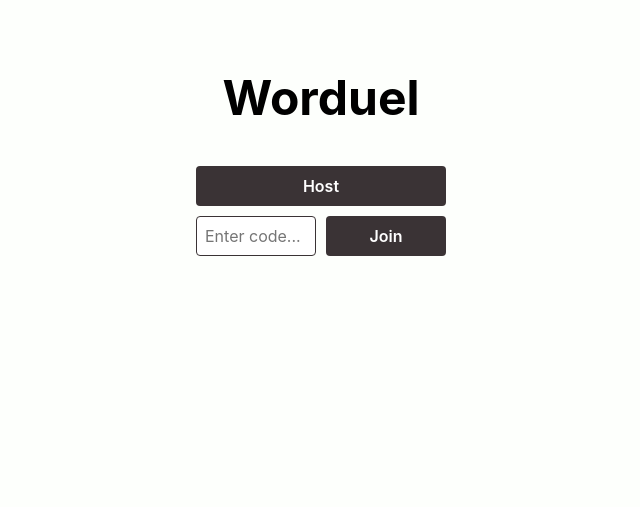
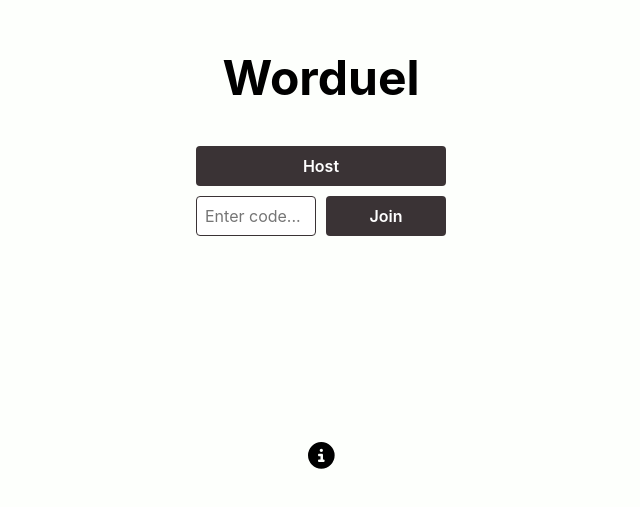
Before and after one commit to justinroche/worduel, a Vue app in the folder client/: page / in a window 1280 px wide. Shown: the part 217-724 px from the top of the page, without its empty margins (319-959 px from the left). Built offline with nearby package versions, Linux system fonts and the light colour scheme.

Commit message:
Add info box component to home page

```diff
--- /dev/null
+++ b/client/src/components/InfoBox.vue
@@ -0,0 +1,25 @@
+<script setup lang="ts"></script>
+
+<template>
+  <div class="info-box">
+    <div class="info-box-content">
+      <slot></slot>
+    </div>
+  </div>
+</template>
+
+<style scoped>
+.info-box {
+  background-color: #fff;
+  border: 1px solid #3a3335;
+  border-radius: 0.25rem;
+  padding: 1rem;
+  width: 200px;
+  box-shadow: 0 2px 10px rgba(0, 0, 0, 0.1);
+}
+
+.info-box-content {
+  font-size: 1rem;
+  color: #000000;
+}
+</style>
--- a/client/src/views/HomeView.vue
+++ b/client/src/views/HomeView.vue
@@ -1,7 +1,9 @@
 <script setup lang="ts">
 import { ref, watch } from 'vue'
+import InfoBox from '../components/InfoBox.vue'
 
 const joinCode = ref('')
+const showInfoBox = ref(false)
 
 // Convert join code to uppercase
 watch(joinCode, (newValue) => {
@@ -22,10 +24,15 @@ const handleHostButton = () => {
 const handleJoinButton = () => {
   console.log('Join button clicked')
 }
+
+const handleInfoButton = () => {
+  showInfoBox.value = !showInfoBox.value
+}
 </script>
 
 <template>
   <div class="home-view">
+    <div class="main-content">
       <h1>Worduel</h1>
       <button
         @click="handleHostButton"
@@ -54,6 +61,17 @@ const handleJoinButton = () => {
         </button>
       </div>
     </div>
+    <div class="info-section">
+      <transition name="info-box">
+        <info-box v-if="showInfoBox" class="info-box">
+          This is some information.
+        </info-box>
+      </transition>
+      <button @click="handleInfoButton" class="info-button" tabindex="4">
+        <font-awesome-icon :icon="['fas', 'circle-info']" size="2x" />
+      </button>
+    </div>
+  </div>
 </template>
 
 <style scoped>
@@ -63,8 +81,16 @@ const handleJoinButton = () => {
   align-items: center;
   justify-content: center;
   height: 100%;
-  padding-bottom: 10vh;
+  padding-bottom: 15vh;
   box-sizing: border-box;
+  position: relative;
+}
+
+.main-content {
+  display: flex;
+  flex-direction: column;
+  align-items: center;
+  justify-content: center;
 }
 
 h1 {
@@ -109,10 +135,8 @@ h1 {
   font-family: inherit;
   font-size: 1rem;
   padding: 0.5rem;
-
   border: 1px solid #3a3335;
   border-radius: 0.25rem;
-
   width: 120px;
   margin-right: 10px;
   box-sizing: border-box;
@@ -125,4 +149,45 @@ h1 {
 .join-button {
   flex: 1;
 }
+
+.info-section {
+  position: absolute;
+  bottom: 10vh;
+}
+
+.info-button {
+  background: none;
+  border: none;
+  cursor: pointer;
+  padding: 0;
+}
+
+.info-button:hover .fa-circle-info {
+  color: #443b3d;
+}
+
+.info-box {
+  transform: translateY(-10px);
+  margin-bottom: 10px;
+}
+
+.info-box-enter-to {
+  transition: opacity 0.5s ease, transform 0.3s ease;
+}
+
+.info-box-leave-to {
+  transition: opacity 0.2s ease, transform 0.3s ease;
+}
+
+.info-box-enter-from,
+.info-box-leave-to {
+  opacity: 0;
+  transform: translateY(10px);
+}
+
+.info-box-enter-to,
+.info-box-leave-from {
+  opacity: 1;
+  transform: translateY(-10px);
+}
 </style>
```
Lines whose indentation alone changed are shown as unchanged.
